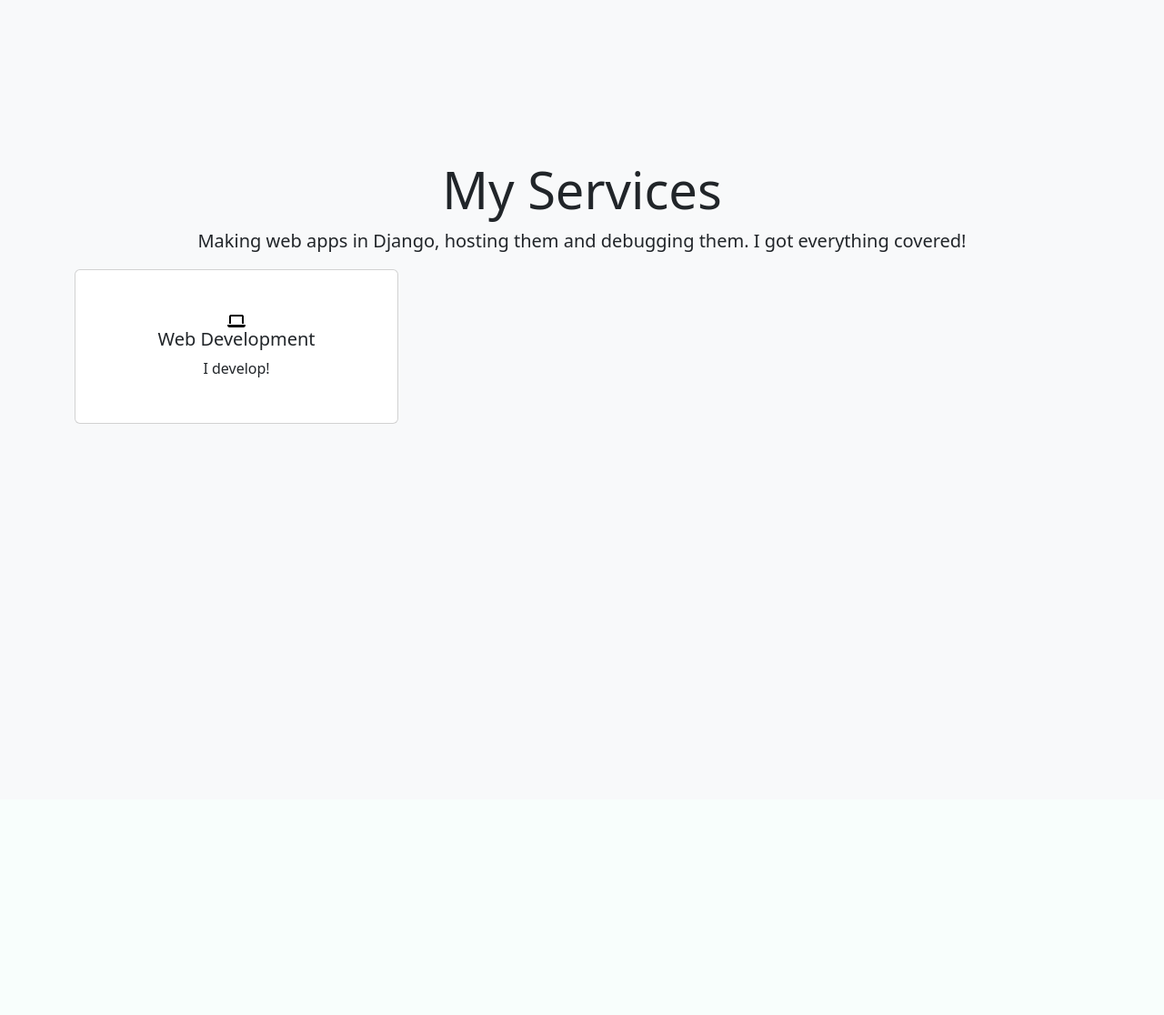
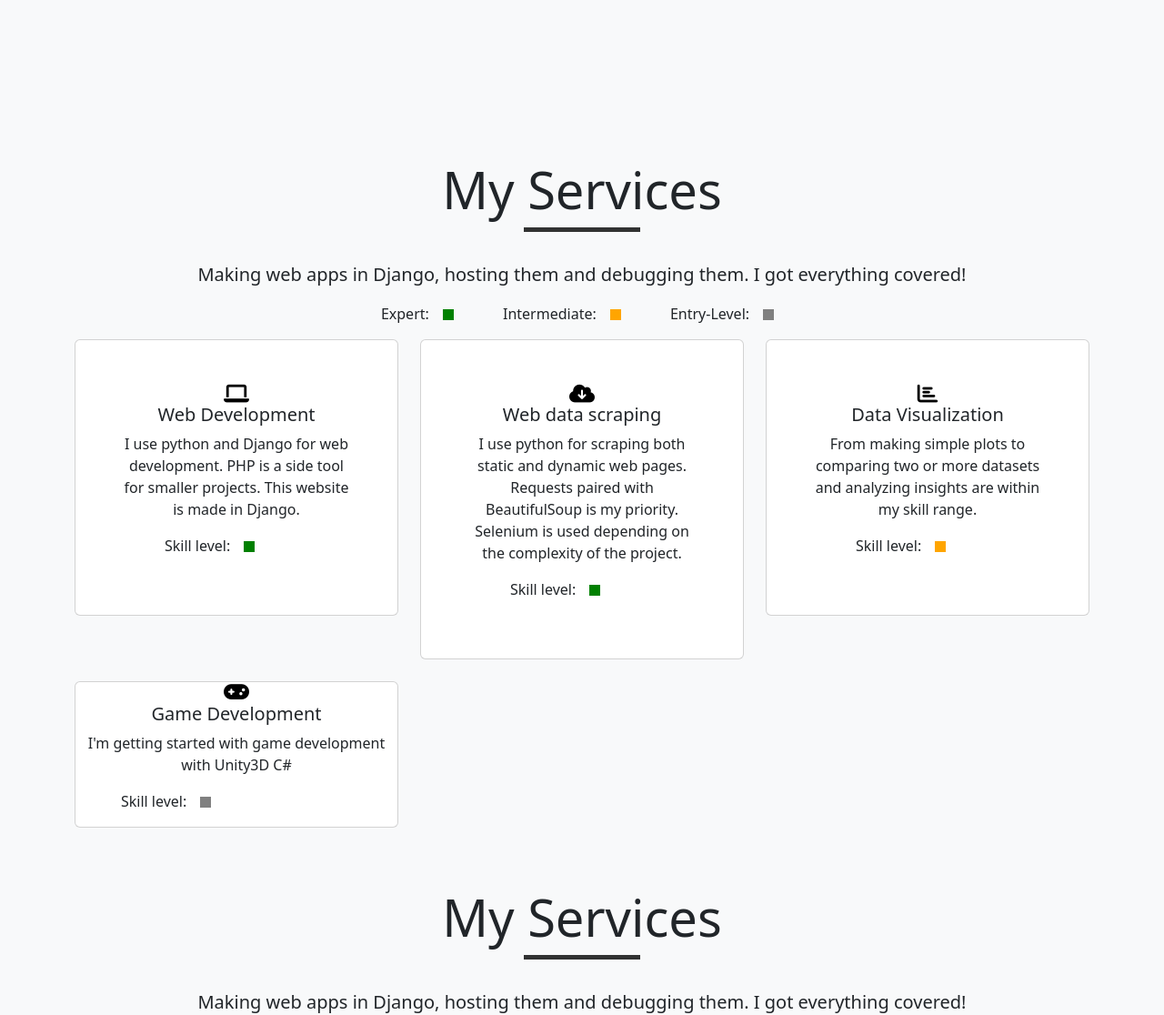
Before and after one commit to PrinceHassan/portfolio, a Django app: page / in a window 1280 px wide. Shown: the part 1521-2637 px from the top of the page at 91% size. Before the commit the page ends 1987 px from the top, so only its background shows below. Run offline with Django 4.2, Linux system fonts and the light colour scheme; some libraries are stand-ins or nearby versions; grey boxes are pictures that could not be loaded.

Commit message:
Added services

```diff
--- a/static/css/style.css
+++ b/static/css/style.css
@@ -38,3 +38,48 @@ img{
 .spacing{
     margin-top: 10%;
 }
+.green-box{
+    margin-top: 7px;
+    width: 12px;
+    height: 12px;
+    background-color: green;
+    margin-left: 15px;
+}
+.level-container{
+    display: flex;
+    margin-left: 50px;
+
+}
+
+.blockx{
+    display: inline-flex;
+    margin-left: 50px;
+}
+
+.orange-box{
+    margin-top: 7px;
+    width: 12px;
+    height: 12px;
+    background-color: orange;
+    margin-left: 15px;
+}
+.gray-box{
+    margin-top: 7px;
+    width: 12px;
+    height: 12px;
+    background-color: gray;
+    margin-left: 15px;
+}
+
+.card-icon{
+    font-size: 1.4rem;
+}
+.block{
+    height: 0.3rem;
+    width: 8rem;
+    background-color: #000000;
+    margin-right: auto;
+    margin-left: auto;
+    margin-bottom: 2rem;
+    opacity: 0.8;
+}
--- a/templates/index.html
+++ b/templates/index.html
@@ -84,17 +84,81 @@
       <div class="container">
           <div class="text-center pt-5">
               <h2 class="display-4 pt-5">My Services</h2>
+              <div class="block"></div>
               <p class="lead">Making web apps in Django, hosting them and debugging them. I got everything covered!</p>
-              <div class="block"></div>
+              <div style="margin-right: 60px;">
+              <div class="blockx">
+                  <p>Expert: </p>
+                  <div class="green-box"></div>
+              </div>
+              <div class="blockx">
+                  <p>Intermediate: </p>
+                  <div class="orange-box"></div>
+              </div>
+              <div class="blockx">
+                  <p>Entry-Level: </p>
+                  <div class="gray-box"></div>
+              </div>
+              </div>
+
           </div>
           <div class="row">
               <div class="col-lg-4 mb-4">
                   <div class="card text-center p-5">
-                      <i class="fa fa-laptop"></i>
+                      <i class="fa fa-laptop card-icon"></i>
                       <h5 class="card-title">Web Development</h5>
-                      <p class="card-text">I develop!</p>
+                      <p class="card-text">I use python and Django for web development. PHP is a side tool for smaller projects. This website is made in Django.</p>
+                      <div class="level-container">
+                      <p class="text-center">Skill level: </p>
+                      <div class="green-box"></div>
+                          </div>
                   </div>
               </div>
+               <div class="col-lg-4 mb-4">
+                  <div class="card text-center p-5">
+                      <i class="fa fa-cloud-download card-icon"></i>
+                      <h5 class="card-title">Web data scraping</h5>
+                      <p class="card-text">I use python for scraping both static and dynamic web pages. Requests paired with BeautifulSoup is my priority. Selenium is used depending on the complexity of the project.</p>
+                      <div class="level-container">
+                          <p class="text-center">Skill level: </p>
+                      <div class="green-box"></div>
+                      </div>
+                      </div>
+              </div>
+               <div class="col-lg-4 mb-4">
+                  <div class="card text-center p-5">
+                      <i class="fa fa-bar-chart card-icon"></i>
+                      <h5 class="card-title">Data Visualization</h5>
+                      <p class="card-text">From making simple plots to comparing two or more datasets and analyzing insights are within my skill range.</p>
+                        <div class="level-container">
+                          <p class="text-center">Skill level: </p>
+                      <div class="orange-box"></div>
+                      </div>
+                  </div>
+              </div>
+               <div class="col-lg-4 mb-4">
+                  <div class="card text-center">
+                      <i class="fa fa-gamepad card-icon"></i>
+                      <h5 class="card-title">Game Development</h5>
+                      <p class="card-text">I'm getting started with game development with Unity3D C#</p>
+                        <div class="level-container">
+                          <p class="text-center">Skill level: </p>
+                      <div class="gray-box"></div>
+                      </div>
+                  </div>
+              </div>
+          </div>
+      </div>
+  </section>
+  <section id="portfolio" class="bg-light">
+    <div class="text-center pt-5">
+        <h2 class="display-4 pt-5">My Services</h2>
+        <div class="block"></div>
+        <p class="lead">Making web apps in Django, hosting them and debugging them. I got everything covered!</p>
+    </div>
+      <div class="row">
+          <div class="col-lg-4 mb-4">
+            <img class="img-fluid" src="{% static 'images/' %}">
           </div>
       </div>
   </section>
```
